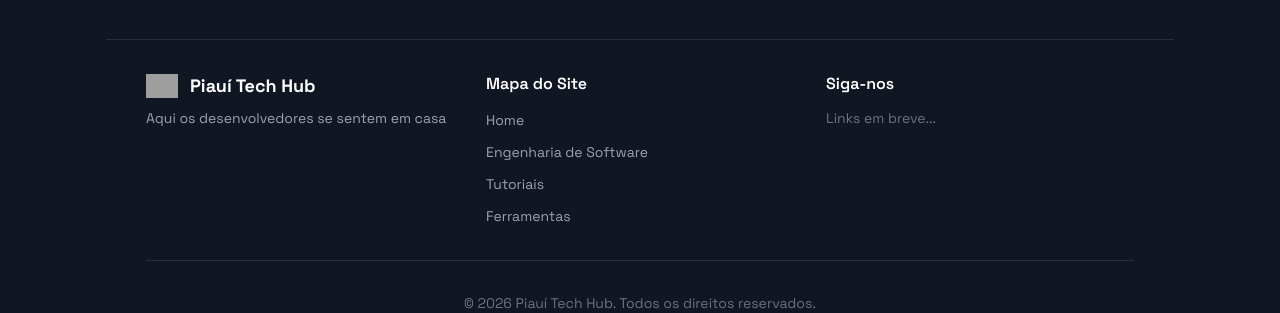
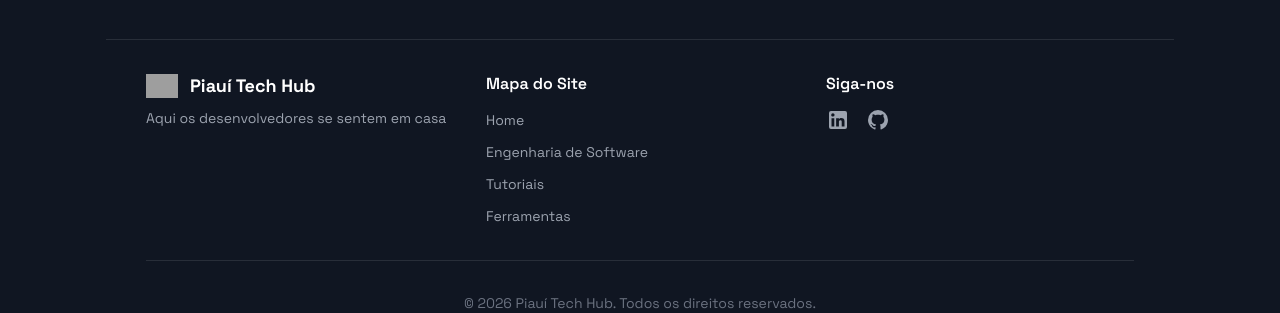
Before and after one commit to Wilson-SoftwareEngineer/meu_site_portfolio, a Django app: page / in a window 1280 px wide. Shown: the part 2418-2731 px from the top of the page. Run offline with Django 5.2, Linux system fonts and the light colour scheme; tables that the repository leaves empty hold one stand-in row (values such as "Sample post"); grey boxes marked "Sample" are stand-in pictures; some libraries are stand-ins or nearby versions; grey boxes are pictures that could not be loaded.

Commit message:
Correção: Links do rodapé dinâmicos

```diff
--- a/templates/website/index.html
+++ b/templates/website/index.html
@@ -222,7 +222,22 @@
                             <div>
                                 <h3 class="text-white font-semibold mb-3">Siga-nos</h3>
                                 <div class="flex items-center gap-4">
-                                    <span class="text-gray-500 text-sm">Links em breve...</span>
+
+                                    {% if config.linkedin_url %}
+                                    <a href="{{ config.linkedin_url }}" target="_blank" class="text-gray-400 hover:text-primary transition-colors" title="LinkedIn">
+                                        <svg class="h-6 w-6" fill="currentColor" viewBox="0 0 24 24"><path d="M19,3A2,2 0 0,1 21,5V19A2,2 0 0,1 19,21H5A2,2 0 0,1 3,19V5A2,2 0 0,1 5,3H19M18.5,18.5V13.2A3.26,3.26 0 0,0 15.24,9.94C14.39,9.94 13.4,10.46 12.92,11.24V10.13H10.13V18.5H12.92V13.57C12.92,12.8 13.54,12.17 14.31,12.17A1.4,1.4 0 0,1 15.71,13.57V18.5H18.5M6.88,8.56A1.68,1.68 0 0,0 8.56,6.88C8.56,6 7.78,5.2 6.88,5.2A1.68,1.68 0 0,0 5.2,6.88C5.2,7.78 6,8.56 6.88,8.56M8.27,18.5V10.13H5.5V18.5H8.27Z"></path></svg>
+                                    </a>
+                                    {% endif %}
+
+                                    {% if config.github_url %}
+                                    <a href="{{ config.github_url }}" target="_blank" class="text-gray-400 hover:text-primary transition-colors" title="GitHub">
+                                        <svg class="h-6 w-6" fill="currentColor" viewBox="0 0 24 24"><path d="M12,2A10,10 0 0,0 2,12C2,16.42 4.87,20.17 8.84,21.5C9.34,21.58 9.5,21.27 9.5,21C9.5,20.77 9.5,20.14 9.5,19.31C6.73,19.91 6.14,17.97 6.14,17.97C5.68,16.81 5.03,16.5 5.03,16.5C4.12,15.88 5.1,15.9 5.1,15.9C6.1,15.97 6.63,16.93 6.63,16.93C7.5,18.45 8.97,18 9.54,17.76C9.63,17.11 9.89,16.67 10.17,16.42C7.95,16.17 5.62,15.31 5.62,11.5C5.62,10.39 6,9.5 6.65,8.79C6.55,8.54 6.2,7.5 6.75,6.15C6.75,6.15 7.59,5.88 9.5,7.17C10.29,6.95 11.15,6.84 12,6.84C12.85,6.84 13.71,6.95 14.5,7.17C16.41,5.88 17.25,6.15 17.25,6.15C17.8,7.5 17.45,8.54 17.35,8.79C18,9.5 18.38,10.39 18.38,11.5C18.38,15.32 16.04,16.16 13.81,16.41C14.17,16.72 14.5,17.33 14.5,18.26C14.5,19.6 14.5,20.68 14.5,21C14.5,21.27 14.66,21.59 15.17,21.5C19.14,20.16 22,16.42 22,12A10,10 0 0,0 12,2Z"></path></svg>
+                                    </a>
+                                    {% endif %}
+
+                                    {% if not config.linkedin_url and not config.github_url %}
+                                        <span class="text-gray-500 text-sm">Links em breve...</span>
+                                    {% endif %}
                                 </div>
                             </div>
                         </div>
```
